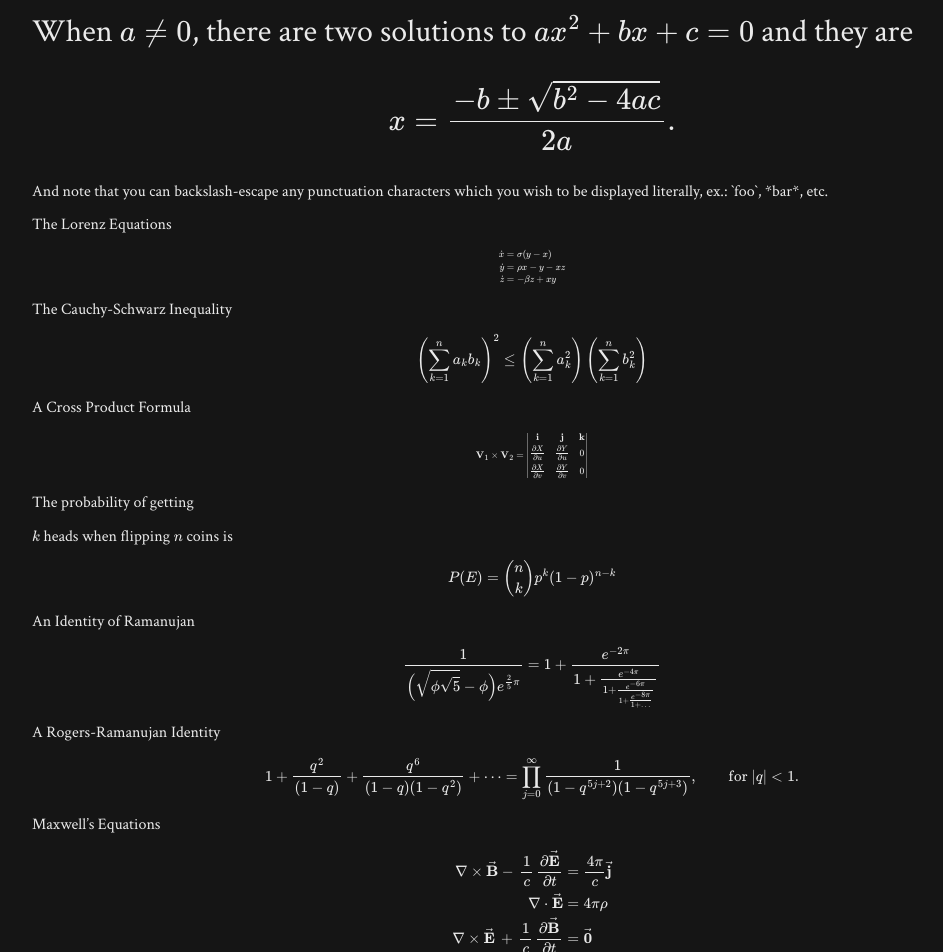
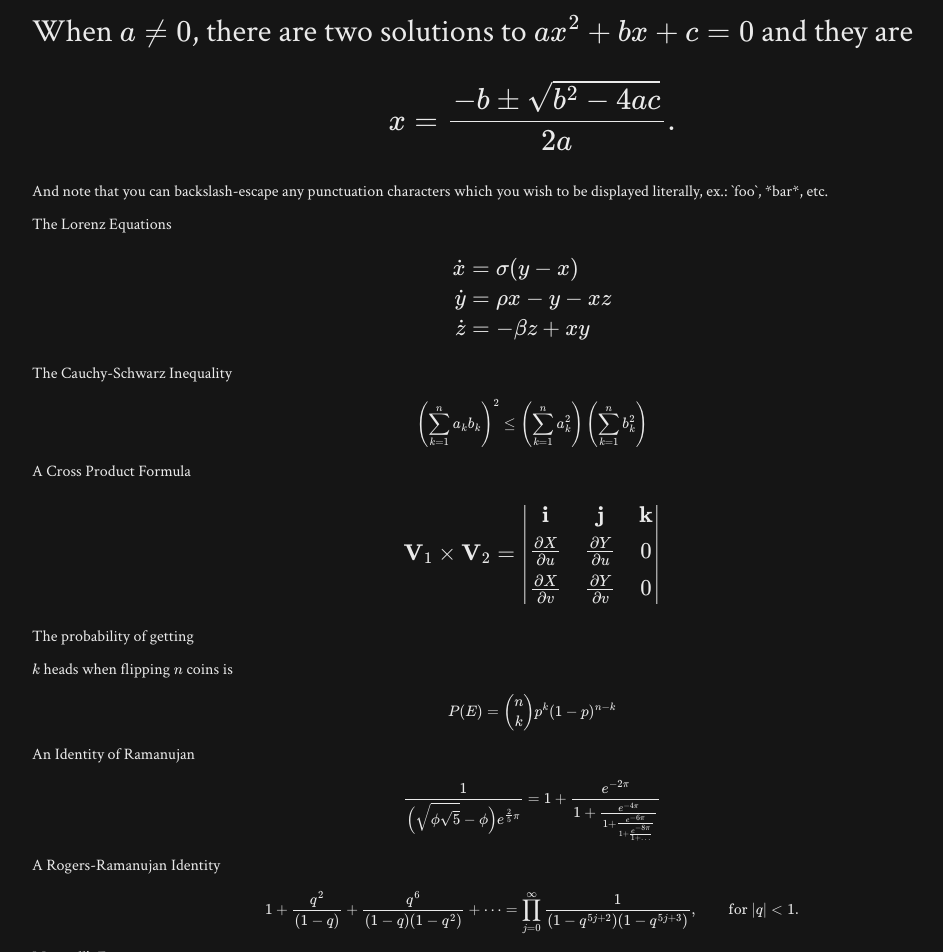
Before and after one commit to profphillips/wikibasics, a Jekyll site: the page built from test.md, in a window 1280 px wide. Shown: the part 2905-3857 px from the top of the page, without its empty margins (108-1051 px from the left). Built offline with Jekyll 4.4.1, drawn with Linux system fonts in a browser that asks for light colours; our own code applies the rules of GitHub Pages for plain Markdown files.

Commit message:
Update style.scss

```diff
--- a/assets/css/style.scss
+++ b/assets/css/style.scss
@@ -73,7 +73,7 @@ body {
 }
 
 .math {
-    font-size: 1.5ex;
+    font-size: 150%;
 }
 
 /*
```
